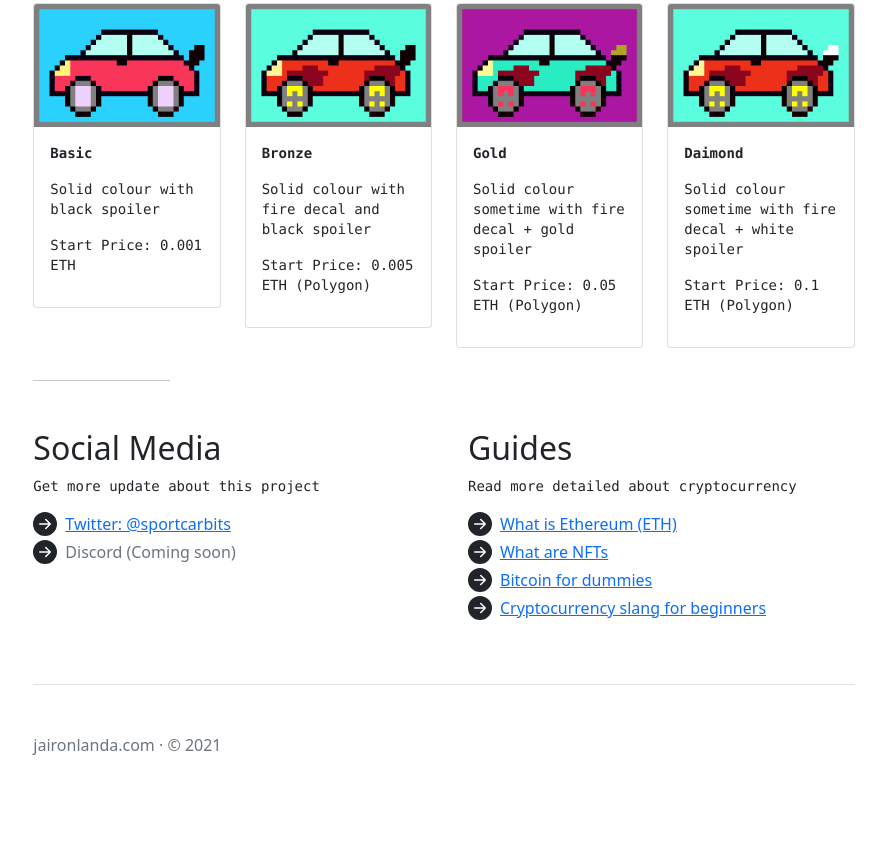
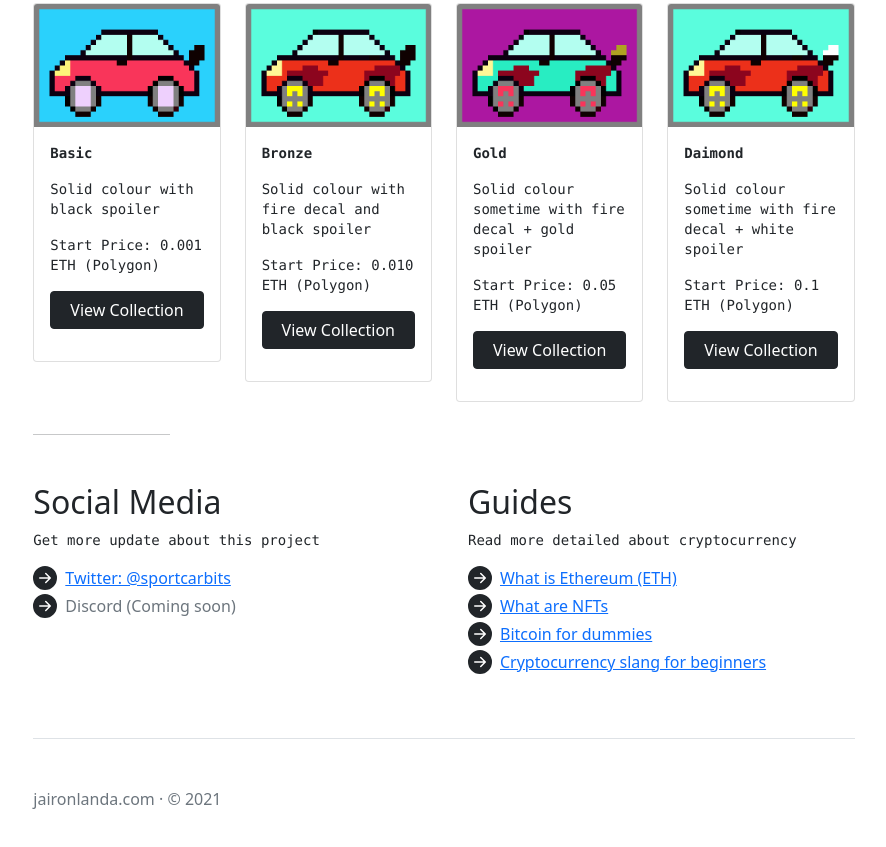
Before and after one commit to Jaironlanda/sportcarbits, a plain HTML site: page index.html in a window 1280 px wide. Shown: the part 716-1563 px from the top of the page, without its empty margins (196-1082 px from the left). Drawn offline with nearby package versions, Linux system fonts and the light colour scheme.

Commit message:
update price and add link to collection

```diff
--- a/index.html
+++ b/index.html
@@ -88,7 +88,11 @@
                             <p class="card-text">
                                 <b>Basic</b>
                             <p>Solid colour with black spoiler</p>
-                            <p>Start Price: 0.001 ETH</p>
+                            <p>Start Price: 0.001 ETH (Polygon) </p>
+                            <div class="d-grid gap-2">
+                                <a href="https://opensea.io/collection/sportcarbits-basic" class="btn btn-dark">View
+                                    Collection</a>
+                            </div>
                             </p>
                         </div>
                     </div>
@@ -100,8 +104,11 @@
                             <p class="card-text">
                                 <b>Bronze</b>
                             <p>Solid colour with fire decal and black spoiler</p>
-                            <p>Start Price: 0.005 ETH (Polygon)</p>
-
+                            <p>Start Price: 0.010 ETH (Polygon)</p>
+                            <div class="d-grid gap-2">
+                                <a href="https://opensea.io/collection/sportcarbits-bronze" class="btn btn-dark">View
+                                    Collection</a>
+                            </div>
                             </p>
                         </div>
                     </div>
@@ -114,6 +121,10 @@
                                 <b>Gold</b>
                             <p>Solid colour sometime with fire decal + gold spoiler</p>
                             <p>Start Price: 0.05 ETH (Polygon)</p>
+                            <div class="d-grid gap-2">
+                                <a href="https://opensea.io/collection/sportcarbits-gold" class="btn btn-dark">View
+                                    Collection</a>
+                            </div>
                             </p>
                         </div>
                     </div>
@@ -126,6 +137,10 @@
                                 <b>Daimond</b>
                             <p>Solid colour sometime with fire decal + white spoiler</p>
                             <p>Start Price: 0.1 ETH (Polygon)</p>
+                            <div class="d-grid gap-2">
+                                <a href="https://opensea.io/collection/sportcarbits-diamond" class="btn btn-dark">View
+                                    Collection</a>
+                            </div>
                             </p>
                         </div>
                     </div>
```
